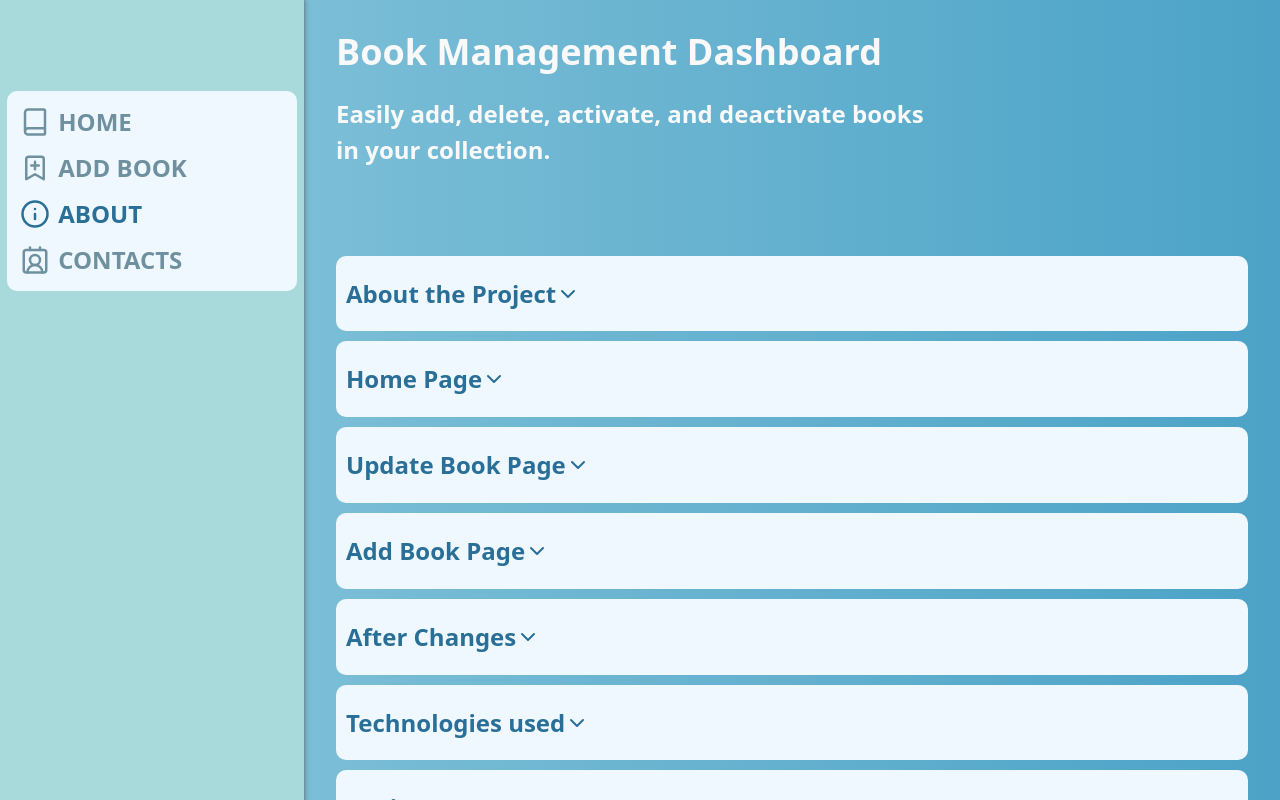
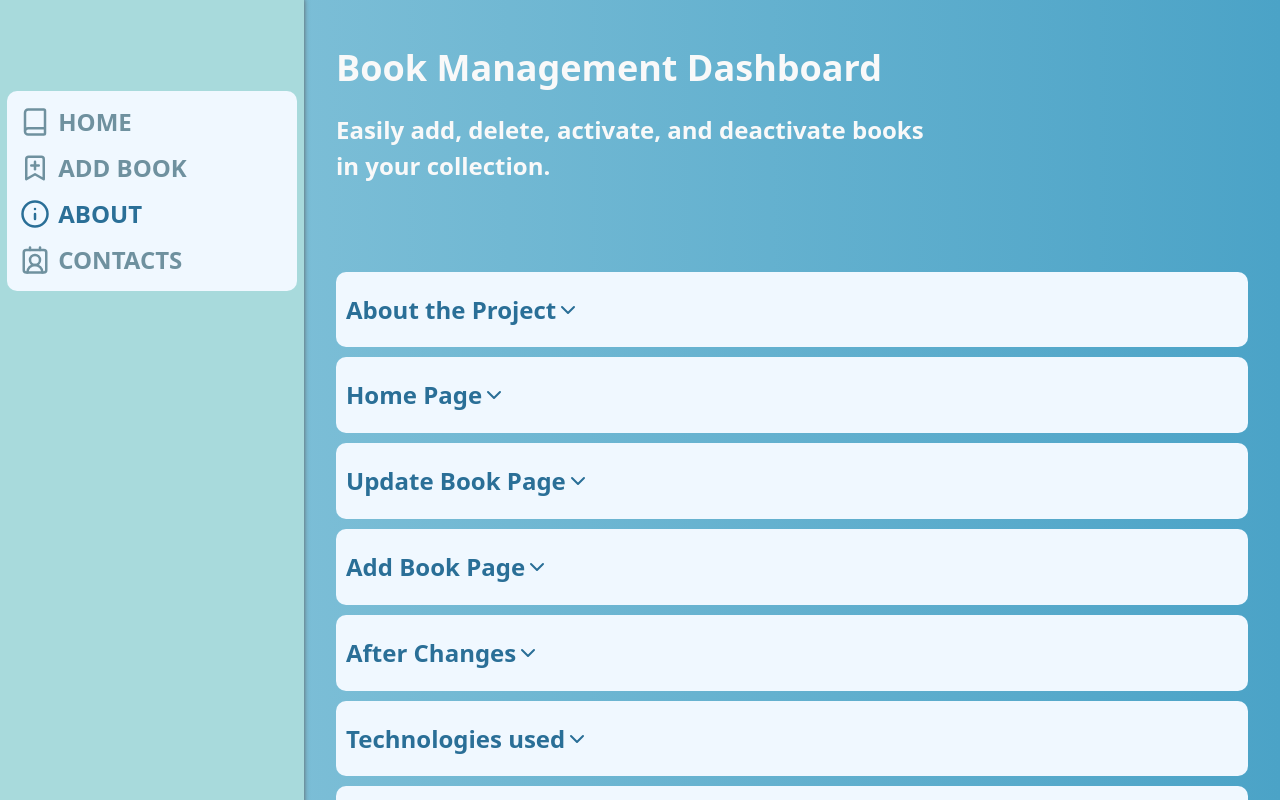
Before and after one commit to ElizaCalmau/books-dashboard-app, a React (Vite) app: page /about in a window 1280 px wide. Shown: the top 800 px of the page. Built offline with nearby package versions, Linux system fonts and the light colour scheme.

Commit message:
increased margin top for about wrapper

```diff
--- a/src/components/AboutPage/AboutPage.module.scss
+++ b/src/components/AboutPage/AboutPage.module.scss
@@ -2,7 +2,7 @@
   display: flex;
   flex-direction: column;
   flex: 3;
-  margin: 2em;
+  margin: 3em 2em;
   text-align: left;
   @media (min-width: 1440px) {
     flex: 4
```
